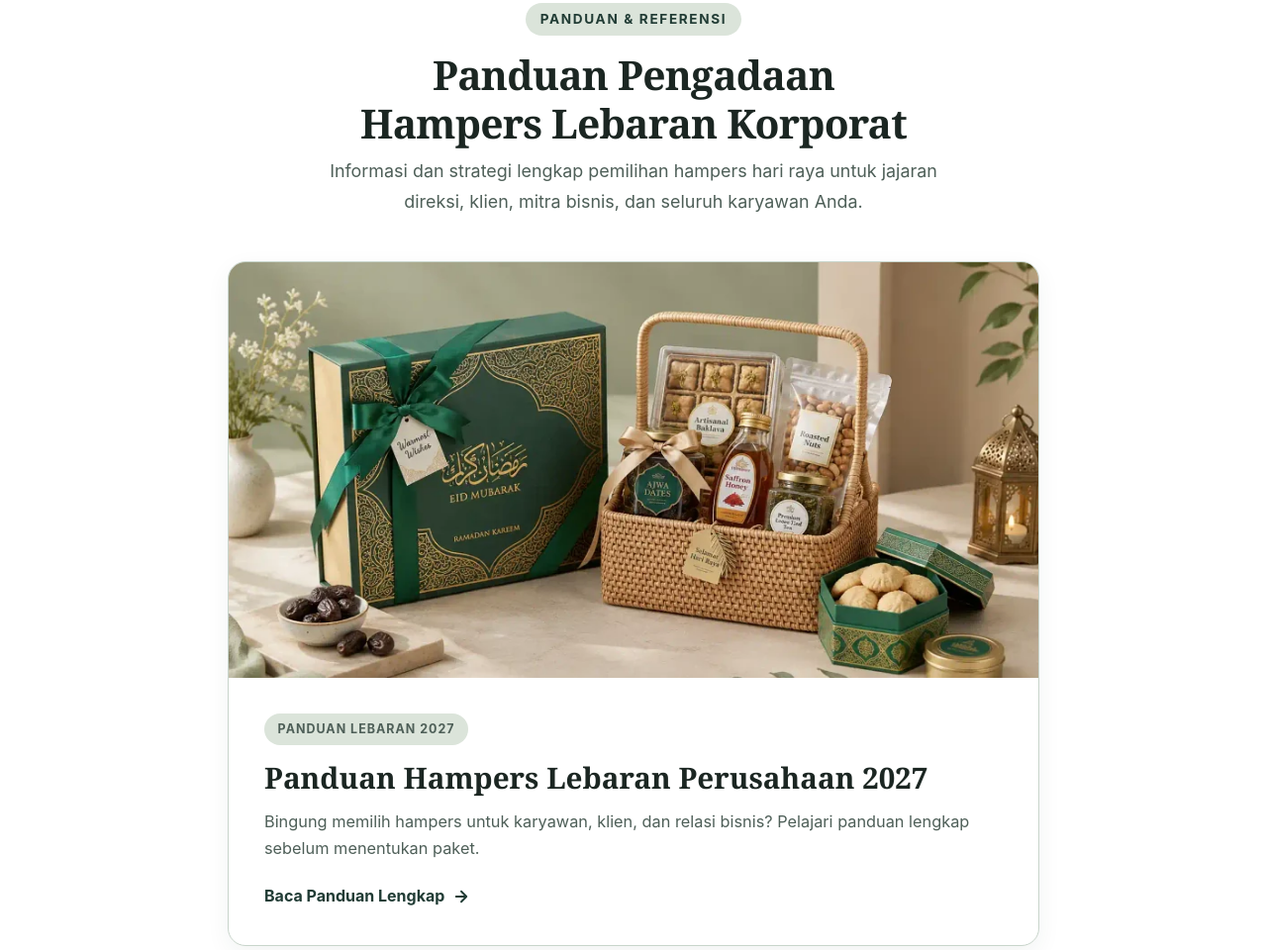
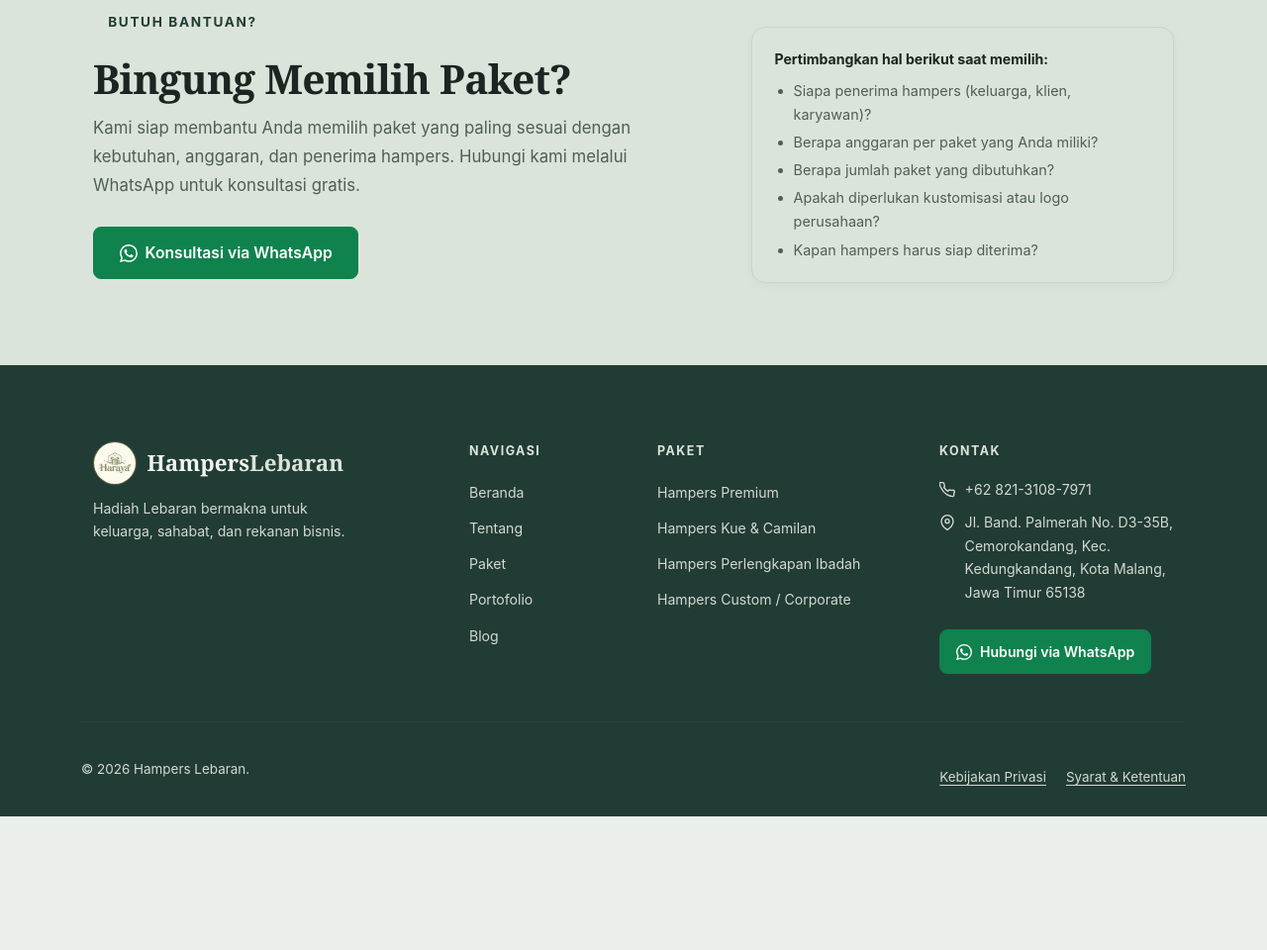
Before and after one commit to laudyaregina32-art/hampers-lebaran, a website: page paket.html in a window 1280 px wide. Shown: the part 1559-2519 px from the top of the page at 99% size. After the commit the page ends 2384 px from the top, so only its background shows below. Drawn offline with Linux system fonts and the light colour scheme.

Commit message:
fix(paket): hapus section panduan pengadaan korporat dari halaman paket

```diff
--- a/paket.html
+++ b/paket.html
@@ -1161,97 +1161,6 @@
       body {
         padding-top: 80px !important;
       }
-    }
-
-
-    /* ===== FEATURED GUIDE CARD ===== */
-    .hl-guide-feature-card {
-      display: block;
-      background: var(--hl-surface);
-      border: 1px solid var(--hl-border);
-      border-radius: 18px;
-      overflow: hidden;
-      text-decoration: none;
-      box-shadow: var(--hl-shadow-card);
-      transition: transform var(--hl-transition), box-shadow var(--hl-transition), border-color var(--hl-transition)
-    }
-
-    .hl-guide-feature-card:hover {
-      transform: translateY(-4px);
-      box-shadow: var(--hl-shadow-card-hover);
-      border-color: var(--hl-accent)
-    }
-
-    .hl-guide-feature-card__img-wrap {
-      width: 100%;
-      aspect-ratio: 16/9;
-      max-height: 420px;
-      overflow: hidden;
-      background: var(--hl-surface-muted)
-    }
-
-    .hl-guide-feature-card__img-wrap img {
-      width: 100%;
-      height: 100%;
-      object-fit: cover;
-      transition: transform .4s ease
-    }
-
-    .hl-guide-feature-card:hover .hl-guide-feature-card__img-wrap img {
-      transform: scale(1.025)
-    }
-
-    .hl-guide-feature-card__body {
-      padding: clamp(1.5rem, 3.5vw, 2.25rem)
-    }
-
-    .hl-guide-feature-card__badge {
-      display: inline-block;
-      background: var(--hl-surface-muted);
-      color: var(--hl-text-muted);
-      font-size: .78rem;
-      font-weight: 700;
-      letter-spacing: .08em;
-      text-transform: uppercase;
-      padding: .35rem .85rem;
-      border-radius: 100px;
-      margin-bottom: .85rem
-    }
-
-    .hl-guide-feature-card__title {
-      font-family: var(--hl-font-serif);
-      font-size: clamp(1.35rem, 2.5vw, 1.85rem);
-      font-weight: 700;
-      color: var(--hl-text);
-      line-height: 1.3;
-      margin: 0 0 .75rem;
-      transition: color var(--hl-transition)
-    }
-
-    .hl-guide-feature-card:hover .hl-guide-feature-card__title {
-      color: var(--hl-accent-dark)
-    }
-
-    .hl-guide-feature-card__desc {
-      color: var(--hl-text-muted);
-      font-size: 1.02rem;
-      line-height: 1.65;
-      margin: 0 0 1.25rem
-    }
-
-    .hl-guide-feature-card__link {
-      display: inline-flex;
-      align-items: center;
-      gap: .5rem;
-      color: var(--hl-accent-dark);
-      font-weight: 700;
-      font-size: 1rem;
-      transition: transform var(--hl-transition), color var(--hl-transition)
-    }
-
-    .hl-guide-feature-card:hover .hl-guide-feature-card__link {
-      color: var(--hl-text);
-      transform: translateX(4px)
     }
 </style>
   <link rel="stylesheet" href="assets/css/main.min.css">
@@ -1464,45 +1373,7 @@
       </div>
     </section>
 
-    <!-- Section Panduan Hampers Lebaran Perusahaan 2027 -->
-    <section class="hl-section hl-section--surface" aria-labelledby="panduan-heading">
-      <div class="container">
-        <!-- Judul di atas panduan -->
-        <div class="hl-section-heading text-center"
-          style="max-width: 720px; margin-inline: auto; margin-bottom: clamp(2rem, 3.5vw, 2.75rem);">
-          <span class="hl-eyebrow">Panduan &amp; Referensi</span>
-          <h2 class="hl-heading" id="panduan-heading">Panduan Pengadaan Hampers Lebaran Korporat</h2>
-          <p class="hl-subtitle" style="margin-inline: auto;">Informasi dan strategi lengkap pemilihan hampers hari raya
-            untuk jajaran direksi, klien, mitra bisnis, dan seluruh karyawan Anda.</p>
-        </div>
-
-        <!-- Tampilan Card Panduan -->
-        <div style="max-width: 820px; margin-inline: auto;">
-          <a href="hampers-lebaran-perusahaan.html" class="hl-guide-feature-card">
-            <div class="hl-guide-feature-card__img-wrap">
-              <img src="assets/images/hampers-box.webp" alt="Panduan Hampers Lebaran Perusahaan 2027" width="820"
-                height="460" loading="lazy">
-            </div>
-            <div class="hl-guide-feature-card__body">
-              <span class="hl-guide-feature-card__badge">PANDUAN LEBARAN 2027</span>
-              <h3 class="hl-guide-feature-card__title">Panduan Hampers Lebaran Perusahaan 2027</h3>
-              <p class="hl-guide-feature-card__desc">Bingung memilih hampers untuk karyawan, klien, dan relasi bisnis?
-                Pelajari panduan lengkap sebelum menentukan paket.</p>
-              <span class="hl-guide-feature-card__link">
-                Baca Panduan Lengkap
-                <svg width="18" height="18" viewBox="0 0 24 24" fill="none" stroke="currentColor" stroke-width="2.5"
-                  stroke-linecap="round" stroke-linejoin="round" aria-hidden="true">
-                  <path d="M5 12h14M12 5l7 7-7 7" />
-                </svg>
-              </span>
-            </div>
-          </a>
-        </div>
-      </div>
-    </section>
-
-
-    <!-- Bantuan Memilih -->
+<!-- Bantuan Memilih -->
     <section class="hl-section hl-section--warm" aria-labelledby="bantuan-heading">
       <div class="container">
         <div class="row align-items-center g-5">
```
